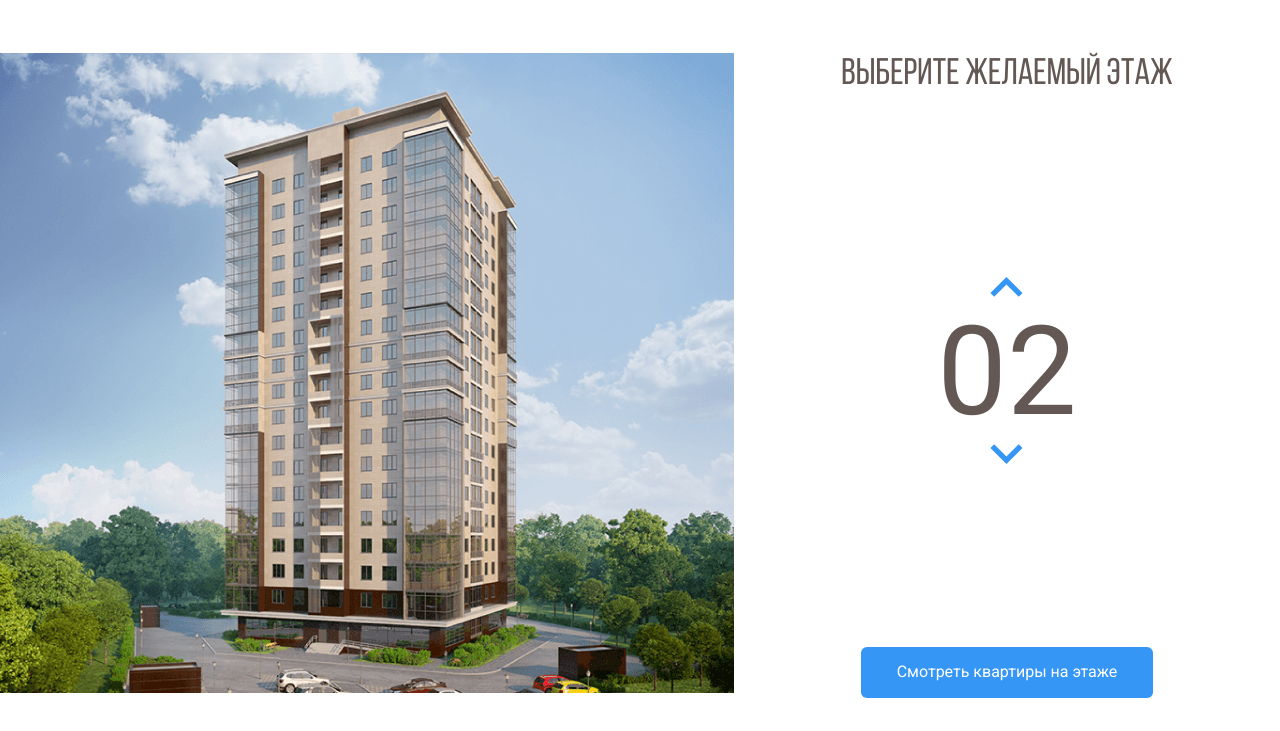
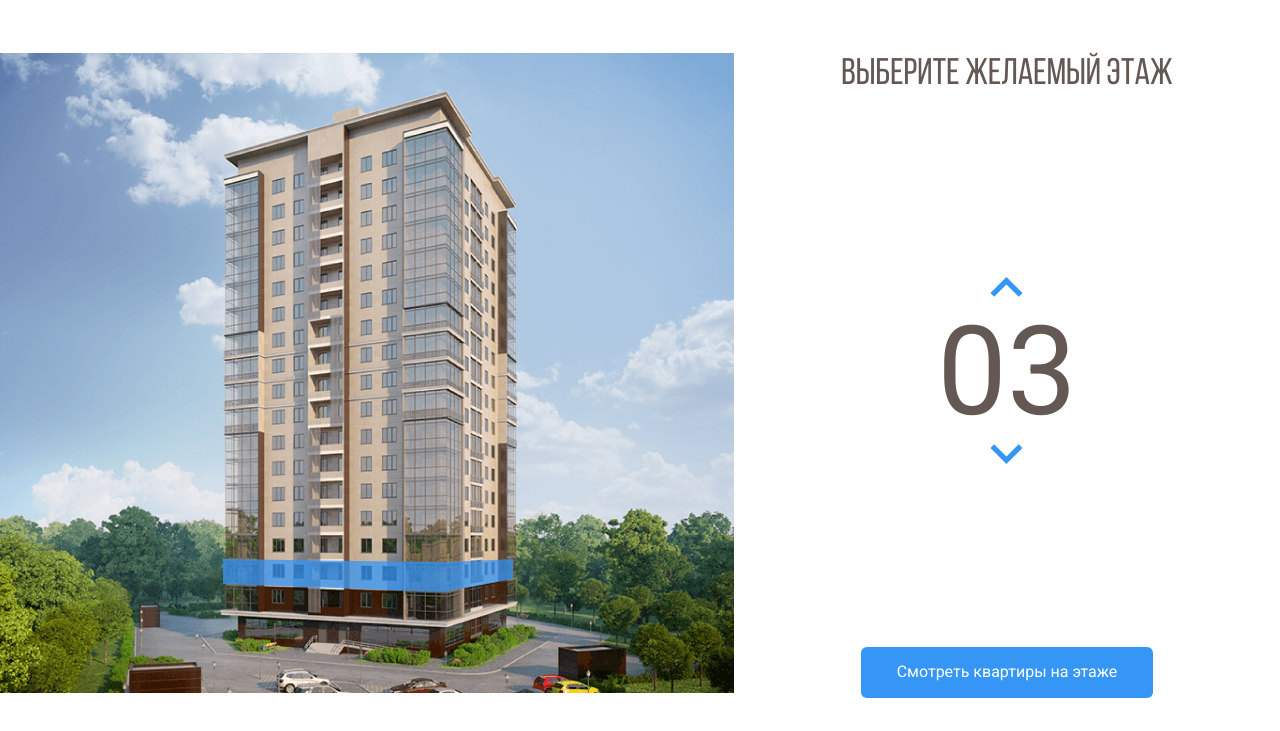
Before and after one commit to Torwagtn/melody, a plain HTML site: page index.html in a window 1280 px wide. Both pictures are taken after a click on the element 1006 px from the left and 357 px from the top of the page. Shown: the part 69-800 px from the top of the page. Drawn offline with nearby package versions, Linux system fonts and the light colour scheme.

Commit message:
Add files via upload

```diff
--- a/css/style.css
+++ b/css/style.css
@@ -79,6 +79,9 @@ body{
   opacity: 1;
   cursor: pointer;
 }
+path.current-floor{
+  opacity: 1;
+}
 .counter-group{
   display: flex;
   flex-direction: column;
--- a/index.html
+++ b/index.html
@@ -52,23 +52,23 @@
         </pattern>
         <image id="image0_1_86" width="740" height="640" xlink:href="img/home1.jpg"/>
         </defs>
-        <path d="M222 532L442.8 540L512 526.3V548L443.5 567.7L222 556.7V532Z" fill="#3595F6" fill-opacity="0.75"/>
-        <path d="M223 531V506L443.3 509.3L513 506V526L443.7 539L223 531Z" fill="#3595F6" fill-opacity="0.75"/>
-        <path d="M223 505V480H444H513V503L445 510L223 505Z" fill="#3595F6" fill-opacity="0.75"/>
-        <path d="M223 481V456L444.3 452.3L512 459V481H444" fill="#3595F6" fill-opacity="0.75"/>
-        <path d="M223 455V429L444.5 425.7L513 436.7V458L444 451.3L223 455Z" fill="#3595F6" fill-opacity="0.75"/>
-        <path d="M222 428V404.3L443 392L514 415V436.3L443 424L222 428Z" fill="#3595F6" fill-opacity="0.75"/>
-        <path d="M222 406V381L444.2 364.7L514 393.3V414L443.7 392.3L222 406Z" fill="#3595F6" fill-opacity="0.75"/>
-        <path d="M222 381V356L444.5 335.7L514 372.3V393L442 364.3L222 381Z" fill="#3595F6" fill-opacity="0.75"/>
-        <path d="M222 355V331L445 306.3L514 350.3V372L444.7 334L222 355Z" fill="#3595F6" fill-opacity="0.75"/>
-        <path d="M222 330V306L444.5 277.3L514 328.3V349L443.7 306.7L222 330Z" fill="#3595F6" fill-opacity="0.75"/>
-        <path d="M221 306V282L443.3 249L514 308.3V328L444 277.3L221 306Z" fill="#3595F6" fill-opacity="0.75"/>
-        <path d="M222 281V257L443.2 222L513 286V307L444.3 248.7L222 281Z" fill="#3595F6" fill-opacity="0.75"/>
-        <path d="M222 257V232L444.3 194L513 264.3V285L444 221L222 257Z" fill="#3595F6" fill-opacity="0.75"/>
-        <path d="M222 231V206L442.8 162.3L513 241.3V264L444 190.7L222 231Z" fill="#3595F6" fill-opacity="0.75"/>
-        <path d="M223 207V182L443 134L513 219V242L442.3 162.7L223 207Z" fill="#3595F6" fill-opacity="0.75"/>
-        <path d="M222 182V157L441.8 105L513 197.3V220L443.3 133.7L222 182Z" fill="#3595F6" fill-opacity="0.75"/>
-        <path d="M222 157V131L444 74.3L513 176V197L443.7 105.3L222 157Z" fill="#3595F6" fill-opacity="0.75"/>
+        <path data-floor="02" d="M222 532L442.8 540L512 526.3V548L443.5 567.7L222 556.7V532Z" fill="#3595F6" fill-opacity="0.75"/>
+        <path data-floor="03" d="M223 531V506L443.3 509.3L513 506V526L443.7 539L223 531Z" fill="#3595F6" fill-opacity="0.75"/>
+        <path data-floor="04" d="M223 505V480H444H513V503L445 510L223 505Z" fill="#3595F6" fill-opacity="0.75"/>
+        <path data-floor="05" d="M223 481V456L444.3 452.3L512 459V481H444" fill="#3595F6" fill-opacity="0.75"/>
+        <path data-floor="06" d="M223 455V429L444.5 425.7L513 436.7V458L444 451.3L223 455Z" fill="#3595F6" fill-opacity="0.75"/>
+        <path data-floor="07" d="M222 428V404.3L443 392L514 415V436.3L443 424L222 428Z" fill="#3595F6" fill-opacity="0.75"/>
+        <path data-floor="08" d="M222 406V381L444.2 364.7L514 393.3V414L443.7 392.3L222 406Z" fill="#3595F6" fill-opacity="0.75"/>
+        <path data-floor="09" d="M222 381V356L444.5 335.7L514 372.3V393L442 364.3L222 381Z" fill="#3595F6" fill-opacity="0.75"/>
+        <path data-floor="10" d="M222 355V331L445 306.3L514 350.3V372L444.7 334L222 355Z" fill="#3595F6" fill-opacity="0.75"/>
+        <path data-floor="11" d="M222 330V306L444.5 277.3L514 328.3V349L443.7 306.7L222 330Z" fill="#3595F6" fill-opacity="0.75"/>
+        <path data-floor="12" d="M221 306V282L443.3 249L514 308.3V328L444 277.3L221 306Z" fill="#3595F6" fill-opacity="0.75"/>
+        <path data-floor="13" d="M222 281V257L443.2 222L513 286V307L444.3 248.7L222 281Z" fill="#3595F6" fill-opacity="0.75"/>
+        <path data-floor="14" d="M222 257V232L444.3 194L513 264.3V285L444 221L222 257Z" fill="#3595F6" fill-opacity="0.75"/>
+        <path data-floor="15" d="M222 231V206L442.8 162.3L513 241.3V264L444 190.7L222 231Z" fill="#3595F6" fill-opacity="0.75"/>
+        <path data-floor="16" d="M223 207V182L443 134L513 219V242L442.3 162.7L223 207Z" fill="#3595F6" fill-opacity="0.75"/>
+        <path data-floor="17" d="M222 182V157L441.8 105L513 197.3V220L443.3 133.7L222 182Z" fill="#3595F6" fill-opacity="0.75"/>
+        <path data-floor="18" d="M222 157V131L444 74.3L513 176V197L443.7 105.3L222 157Z" fill="#3595F6" fill-opacity="0.75"/>
         </svg>
     </div>
     <div class="main-info">
@@ -87,6 +87,7 @@
     </div>
     <!-- /.main-info -->
   </main>
-
+  <script src="https://code.jquery.com/jquery-3.6.0.min.js" integrity="sha256-/xUj+3OJU5yExlq6GSYGSHk7tPXikynS7ogEvDej/m4=" crossorigin="anonymous"></script>
+  <script src="js/main.js"></script>
 </body>
 </html>
--- /dev/null
+++ b/js/main.js
@@ -0,0 +1,34 @@
+$(document).ready(function () {
+  let currentFloor = 2;
+  let floorPath = $('.counter');// переменная текущего этажа
+  let  counterUp = $('.counter-up'); /** кнопка увеличения этажа */
+  let  counterDown = $('.counter-down'); /** кнопка уменьшения этажа */
+
+  // Функция при наведении мышью на этаж
+  $('.home-image path').on('mouseover', function() {
+    $('.home-image path').removeClass('current-floor'); //удаляем активный класс у этажей
+    currentFloor = $(this).attr('data-floor');//получаем значение текущего этажа
+    floorPath.text(currentFloor) ;  // запмсываем значение этажа в счетчик
+  });
+
+  counterUp.on('click', function() { // отслеживаем клик по кнопке вверх
+   if (currentFloor < 18) { // проверяем значение этажа
+    currentFloor++; // прибавляем один этаж
+    usCurrentFloor = currentFloor.toLocaleString('en-US', {minimumIntegerDigits: 2,
+       useGrouping: false});// форматируем в нужную форму
+    floorPath.text(usCurrentFloor) ;
+    $('.home-image path').removeClass('current-floor'); // записываем в счетчик
+    $(`[data-floor=${usCurrentFloor}]`).toggleClass('current-floor');//подсвечиваем текущий этаж
+   }
+  });
+
+  counterDown.on('click', function() {
+   if (currentFloor > 2) {
+    currentFloor--;
+    usCurrentFloor = currentFloor.toLocaleString('en-US', {minimumIntegerDigits: 2, useGrouping: false});
+    floorPath.text(usCurrentFloor) ;
+    $('.home-image path').removeClass('current-floor');
+    $(`[data-floor=${usCurrentFloor}]`).toggleClass('current-floor');
+   }
+  });
+});
```
